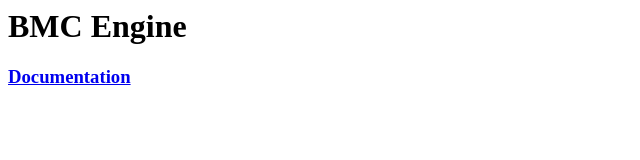
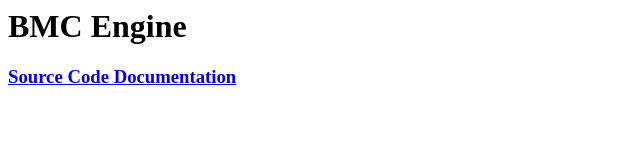
Before and after one commit to Bigmancozmo-Software/BMC-Engine, a plain HTML site: page site/index.html in a window 1280 px wide. Shown: the whole page, without its empty margins (0-640 px from the left). Drawn offline with Linux system fonts and the light colour scheme.

Commit message:
Change "Documentation" to "Source Code Documentation"

```diff
--- a/site/index.html
+++ b/site/index.html
@@ -4,6 +4,6 @@
 </head>
 <body>
     <h1>BMC Engine</h1>
-    <h3><a href="./docs/html/index.html">Documentation</a></h3>
+    <h3><a href="./docs/html/index.html">Source Code Documentation</a></h3>
 </body>
 </html>
```
